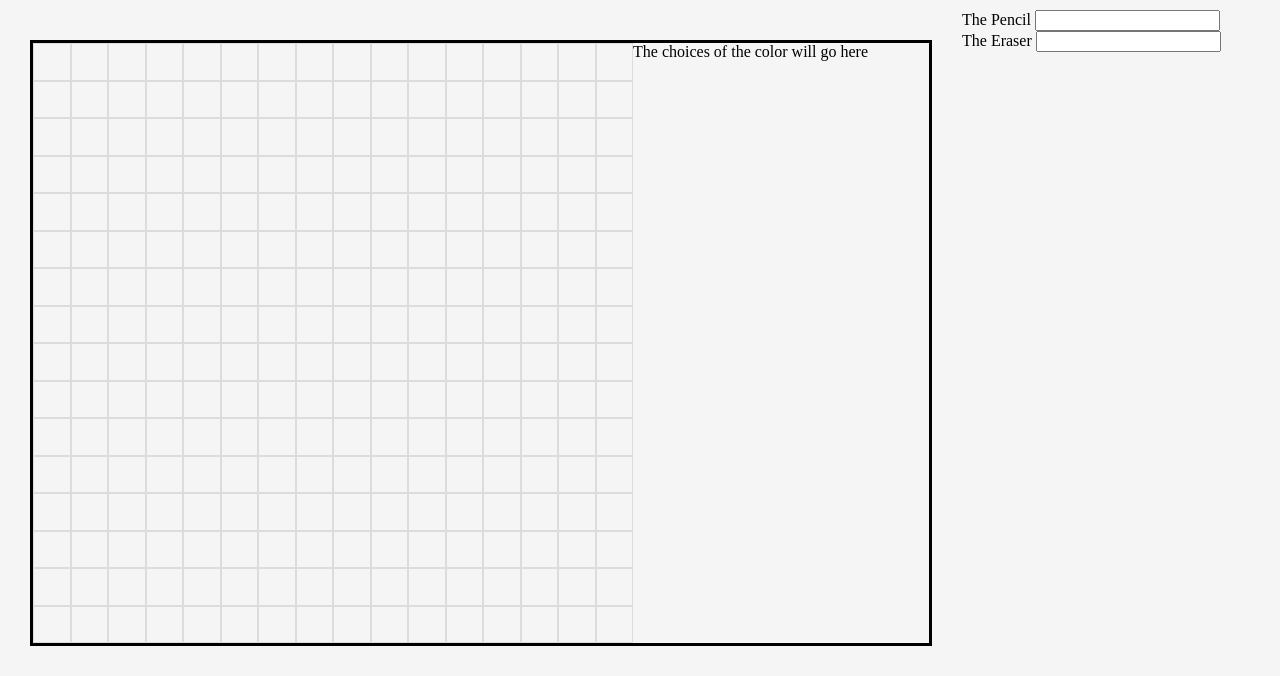
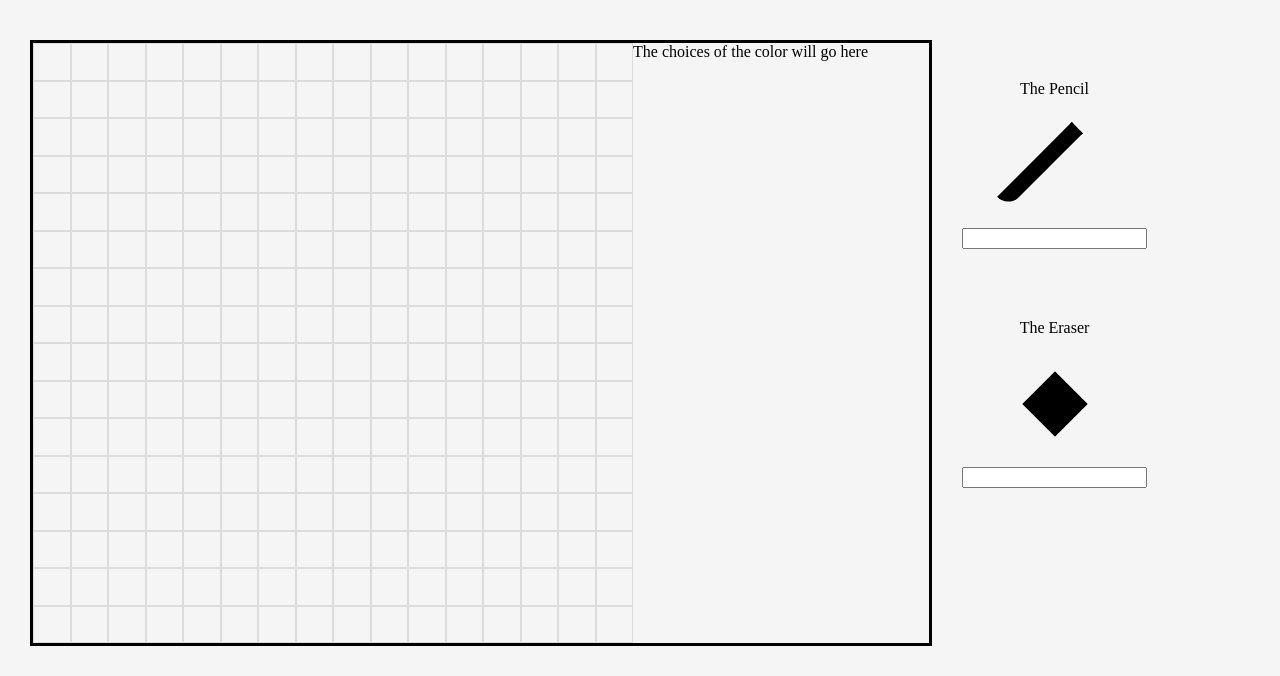
Before and after one commit to Jerpbob/Etch-a-Sketch, a plain HTML site: page index.html in a window 1280 px wide. Shown: the part 150-826 px from the top of the page. Drawn offline with Linux system fonts and the light colour scheme.

Commit message:
Created the eraser and pencil elements, both being absolute so the changes to their dimensions do not affect any of the other elements and their positions

```diff
--- a/index.html
+++ b/index.html
@@ -27,13 +27,13 @@
         <section class="tools">
             <div class="tool-container">
                 The Pencil
+                <div id="pencil"></div>
                 <input type="number" name="pencil-size" id="pencil-size-definer">
-                <div id="pencil"></div>
             </div>
             <div class="tool-container">
                 The Eraser
+                <div id="eraser"></div>
                 <input type="number" name="eraser-size" id="eraser-size-definer">
-                <div id="eraser"></div>
             </div>
         </section>
     </div>
--- a/styles.css
+++ b/styles.css
@@ -82,3 +82,32 @@
 .box:hover {
     background-color: lightgray;
 }
+
+.tool-container {
+    margin: 70px auto;
+    display: flex;
+    flex-direction: column;
+    justify-content: center;
+    text-align: center;
+    gap: 130px;
+}
+
+
+#pencil {
+    background-color: black;
+    height: 100px;
+    width: 10px;
+    border-style: solid;
+    border-end-end-radius: 100px;
+    transform: translateX(70px) rotate(45deg);
+    position: absolute;
+}
+
+#eraser {
+    background-color: black;
+    height: 40px;
+    width: 40px;
+    border-style: solid;
+    transform: translateX(70px) rotate(45deg);
+    position: absolute;
+}
```
